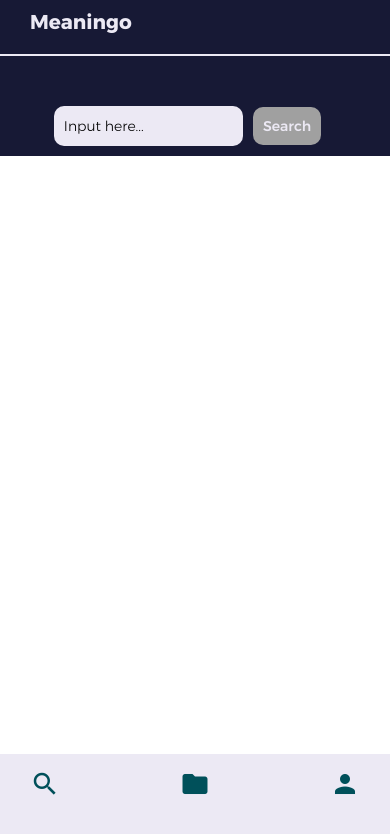
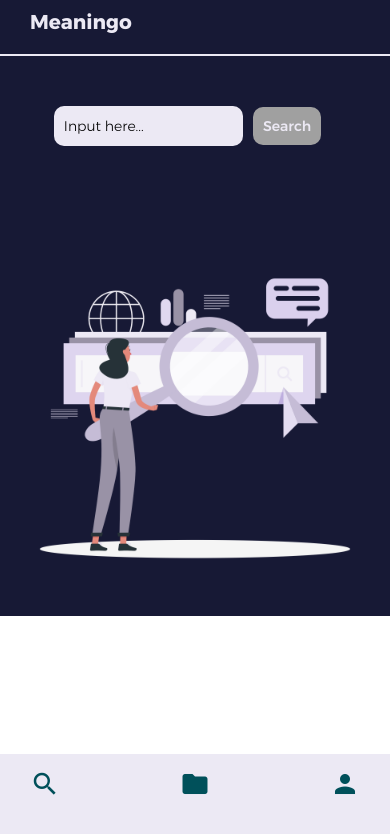
Before and after one commit to savchukrm/dictionary-mobile, a React Native app: screen / in a window 390 px wide. Shown: the top 834 px of the page. Built offline with nearby package versions, Linux system fonts and the light colour scheme.

Commit message:
rendering images were added

```diff
--- a/components/Search/Images.jsx
+++ b/components/Search/Images.jsx
@@ -1,17 +1,60 @@
-import { Image, View } from 'react-native';
-import { assets } from '../../constants';
+import { useSelector } from 'react-redux';
+import { Image, View, Text } from 'react-native';
+
+import { COLORS, FONTS, assets } from '../../constants';
 
 const Images = () => {
+  const { word, status } = useSelector((state) => state.data);
+
   return (
-    <View>
-      <Image
-        style={{
-          width: 400,
-          height: 400,
-        }}
-        resizeMode="cover"
-        source={assets.search}
-      />
+    <View style={{ marginTop: 60 }}>
+      {status === '' && (
+        <Image
+          resizeMode="cover"
+          source={assets.search}
+          style={{ width: 400, height: 400 }}
+        />
+      )}
+
+      {status === 'loading' && (
+        <Image
+          resizeMode="cover"
+          source={assets.loading}
+          style={{ width: 400, height: 400 }}
+        />
+      )}
+
+      {((status === 'error' && !word.word) ||
+        (status === 'success' && !word.results)) && (
+        <View>
+          <View style={{ marginHorizontal: 30, gap: 10 }}>
+            <Text
+              style={{
+                fontSize: 17,
+                color: COLORS.white,
+                fontFamily: FONTS.bold,
+              }}
+            >
+              You have no matching search terms.
+            </Text>
+            <Text
+              style={{
+                color: COLORS.white,
+                fontFamily: FONTS.light,
+                marginBottom: 20,
+              }}
+            >
+              Please make sure that you've entered the word correctly.
+            </Text>
+          </View>
+
+          <Image
+            resizeMode="cover"
+            source={assets.sorry}
+            style={{ width: 350, height: 350 }}
+          />
+        </View>
+      )}
     </View>
   );
 };
--- a/components/Search/Word.jsx
+++ b/components/Search/Word.jsx
@@ -23,7 +23,7 @@
               {word.word}
             </Text>
             <Text style={{ color: COLORS.greylight, fontFamily: FONTS.light }}>
-              /{word.pronunciation.all}/
+              {word.pronunciation && `/${word.pronunciation.all}/`}
             </Text>
           </View>
 
--- a/screens/Main.jsx
+++ b/screens/Main.jsx
@@ -1,7 +1,7 @@
 import { View, SafeAreaView } from 'react-native';
 import { useSelector } from 'react-redux';
 
-import { Header, FocusedStatusBar, Search, Word } from '../components';
+import { Header, FocusedStatusBar, Search, Word, Images } from '../components';
 import { COLORS } from '../constants';
 
 const Main = () => {
@@ -16,10 +16,14 @@
 
         <View
           showsVerticalScrollIndicator={false}
-          style={{ marginTop: 50, alignItems: 'center' }}
+          style={{
+            marginTop: 50,
+            alignItems: 'center',
+          }}
         >
           <Search />
           {status === 'success' && word.results && <Word />}
+          <Images />
         </View>
       </View>
     </SafeAreaView>
```
